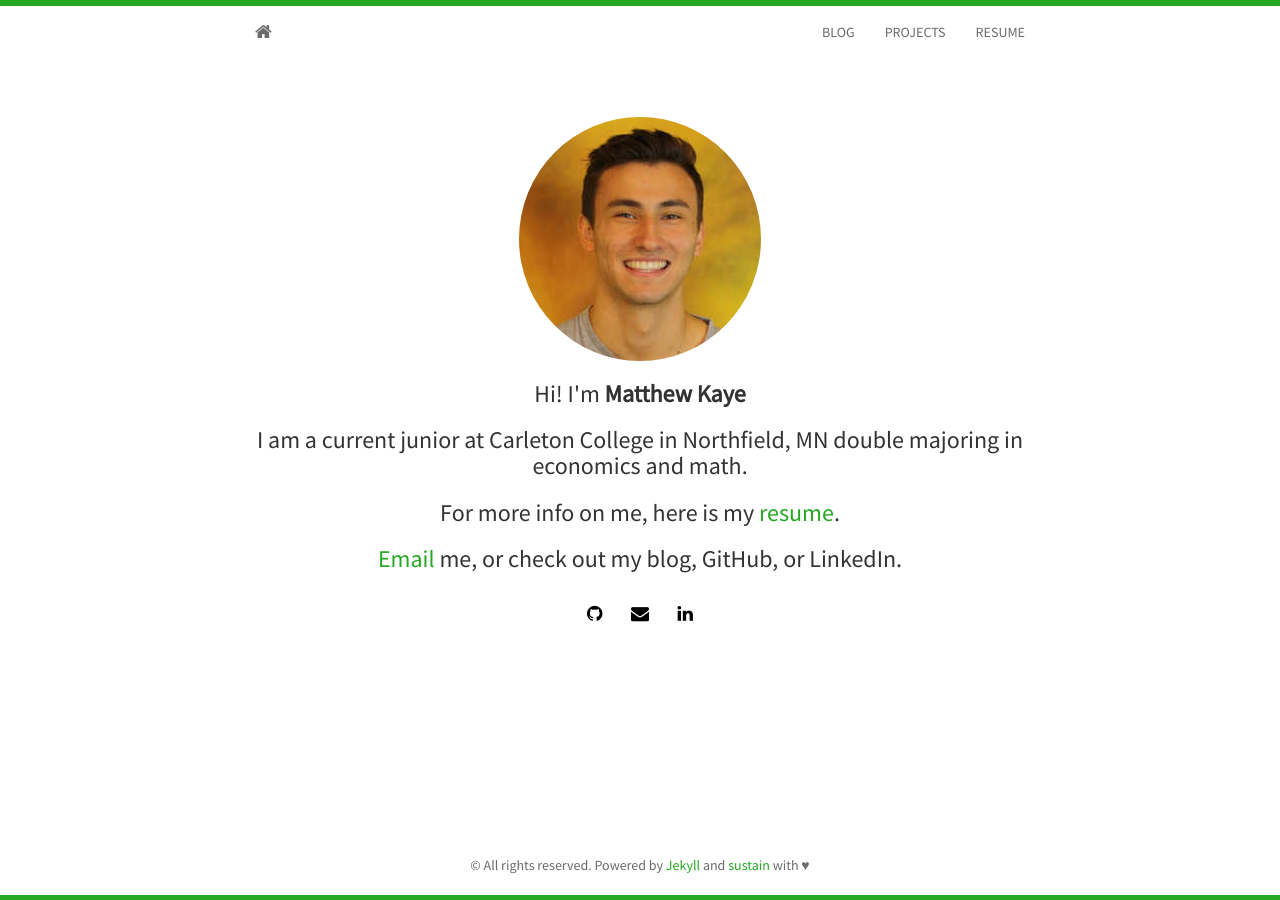
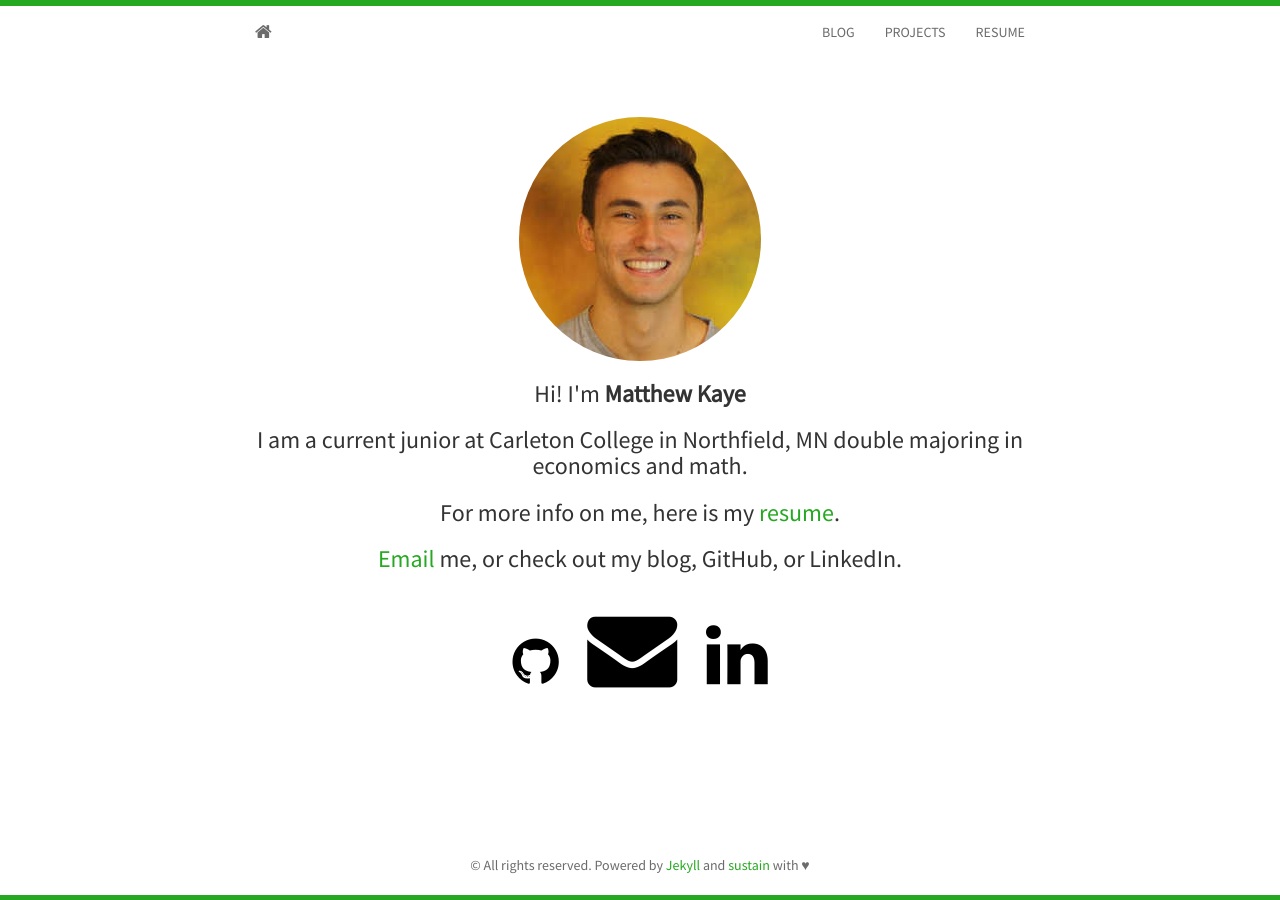
Before and after one commit to mrkaye97/mrkaye97.github.io, a Jekyll site: the page built from index.html, in a window 1280 px wide. Built offline with Jekyll 4.4.1, drawn with Linux system fonts in a browser that asks for light colours; nearby versions of some CDN libraries; the list of posts is cut into pages by our own code.

Commit message:
Update social.html

```diff
--- a/_includes/social.html
+++ b/_includes/social.html
@@ -1,13 +1,13 @@
 <div class="social">
 	<h4>
     {% if site.github %}
-	  <a href="http://github.com/{{ site.github }}"><i class="fa fa-github"></i></a>
+	  <a href="http://github.com/{{ site.github }}"><i class="fa fa-github fa-3x"></i></a>
     {% endif %}
     {% if site.email %}
-	  <a href="mailto:{{ site.email}}"><i class="fa fa-envelope"></i></a>
+	  <a href="mailto:{{ site.email}}"><i class="fa fa-envelope fa-5x"></i></a>
     {% endif %}
     {% if site.linkedin %}
-	  <a href="http://linkedin.com/in/{{ site.linkedin }}"><i class="fa fa-linkedin"></i></a>
+	  <a href="http://linkedin.com/in/{{ site.linkedin }}"><i class="fa fa-linkedin fa-4x"></i></a>
     {% endif %}
 	</h4>
 </div>
```
